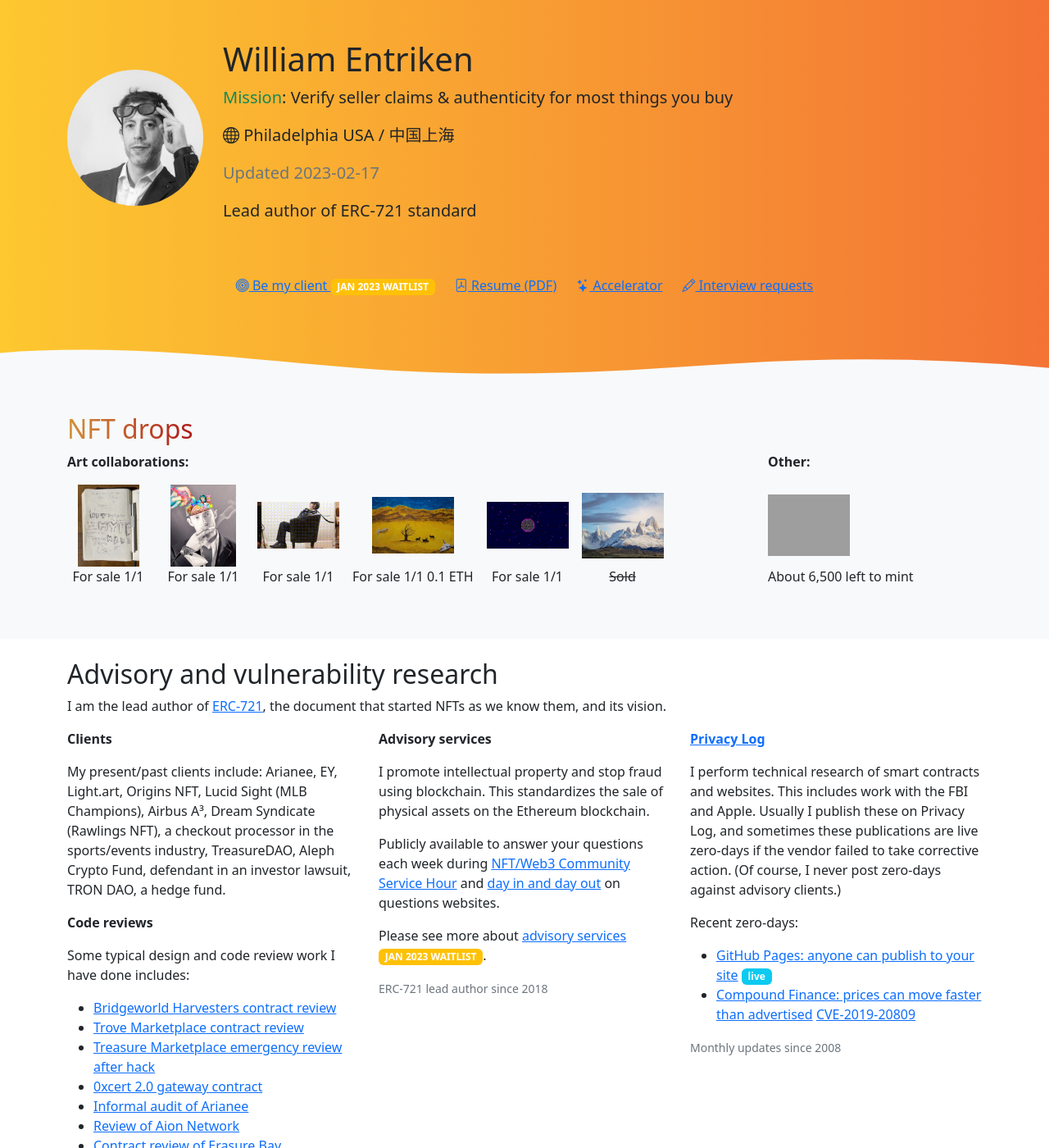
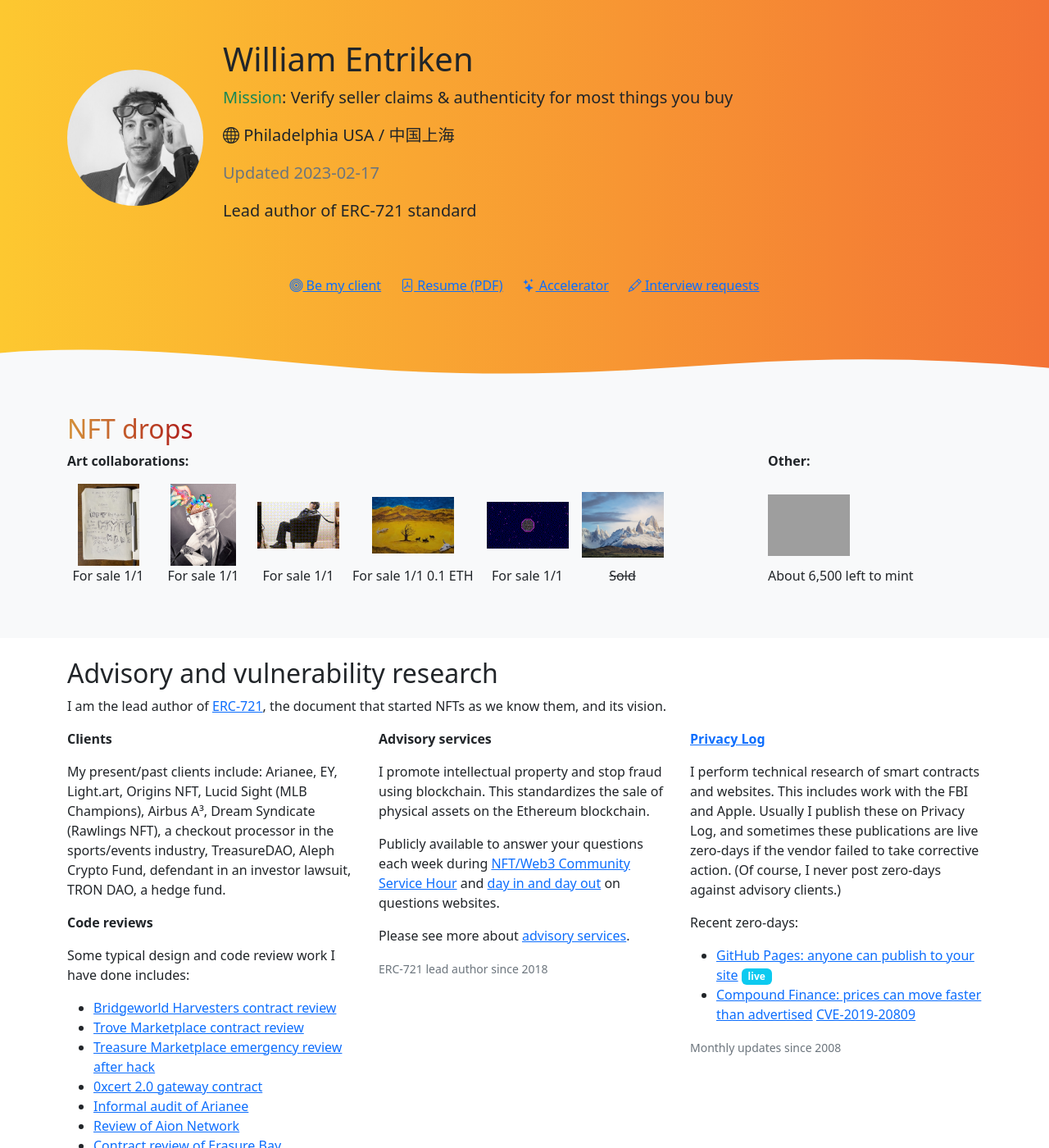
Before and after one commit to fulldecent/phor.net, a Jekyll site: the page built from index.html, in a window 1280 px wide and 1400 px high. Shown: the whole window at 82% size. Built offline with Jekyll 4.4.1, drawn with Linux system fonts in a browser that asks for light colours; nearby versions of some CDN libraries; comment, search, counter and statistics services are not loaded; grey boxes are pictures that could not be loaded.

Commit message:
fix waitlist

```diff
--- a/advisory.html
+++ b/advisory.html
@@ -12,7 +12,7 @@
         <img src="assets/portraits/william-smoking-mini.jpg" class="pull-right minipolaroid" style="max-height:10em" >
 
         <h1 class="display-4">Advisory</h1>
-        <p class="lead">Contact William first to check time availability before buying. <span class="badge bg-warning">JAN 2023 WAITLIST</span></p>
+        <p class="lead">Contact William first to check time availability before buying.
 
         <p><strong>Experienced product architect, advisor, developer advocate and strategy consultant for blockchain projects.</strong></p>
         <p>SERIOUS INQUIRIES ONLY.</p>
--- a/index.html
+++ b/index.html
@@ -121,7 +121,7 @@
 
       <nav class="d-flex flex-column flex-md-row justify-content-center mb-3 gap-4 mt-5">
         <a class="link-primary" href="advisory">
-          <i class="bi bi-bullseye" aria-hidden="true"></i> Be my client <span class="badge bg-warning">JAN 2023 WAITLIST</span>
+          <i class="bi bi-bullseye" aria-hidden="true"></i> Be my client
         </a>
         <a class="link-primary" href="/resume.pdf">
           <i class="bi bi-file-pdf" aria-hidden="true"></i> Resume (PDF)
@@ -243,7 +243,7 @@
         <p><strong>Advisory services</strong></p>
         <p>I promote intellectual property and stop fraud using blockchain. This standardizes the sale of physical assets on the Ethereum blockchain.</p>
         <p>Publicly available to answer your questions each week during <a href="/#hour">NFT/Web3 Community Service Hour</a> and <a target="_blank" href="https://ethereum.stackexchange.com/users/26015/william-entriken?tab=answers">day in and day out</a> on questions websites.</p>
-        <p>Please see more about <a href="advisory">advisory services <span class="badge bg-warning">JAN 2023 WAITLIST</span></a>.</p>
+        <p>Please see more about <a href="advisory">advisory services</a>.</p>
         <p class="card-text"><small class="text-muted">ERC-721 lead author since 2018</small></p>
       </div>
       <div class="col mb-3">
```
